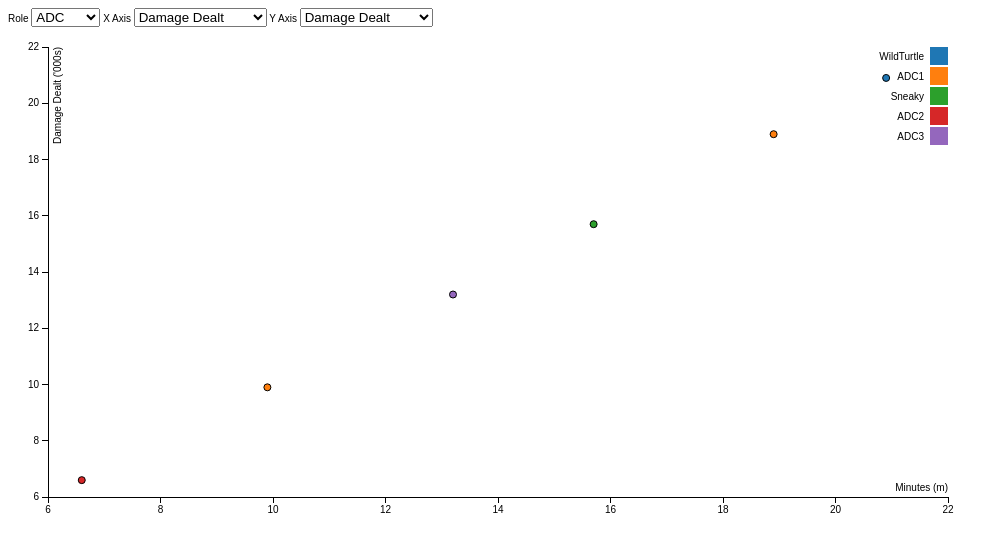
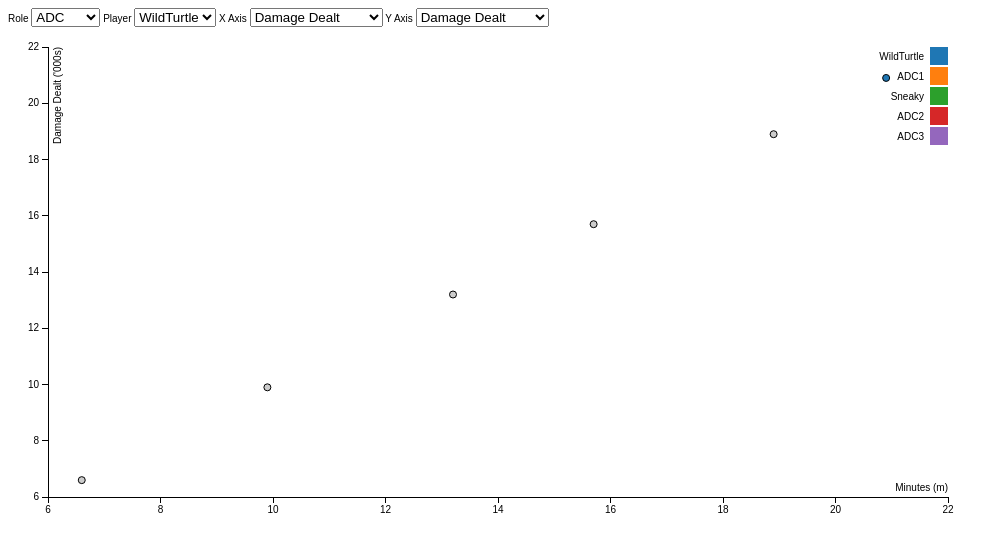
Before and after one commit to thaiphan/lolstats, a plain HTML site: page index.html in a window 1280 px wide. Shown: the whole page, without its empty margins (0-1008 px from the left). Drawn offline with nearby package versions, Linux system fonts and the light colour scheme.

Commit message:
Add a player dropdown list

```diff
--- a/app.js
+++ b/app.js
@@ -51,6 +51,58 @@ var role = 'ADC';
 var data = [];
 d3.csv("data.csv", function(error, data) {
   window.data = data;
+
+  window.roles = [];
+  data.forEach(function(thing) {
+    if (roles.indexOf(thing['Role']) == -1) {
+      roles.push(thing['Role']);
+    }
+  });
+  var $select = document.querySelector('select[name="role"]');
+  roles.forEach(function(role) {
+    var node = document.createElement('option');
+    var textNode = document.createTextNode(role);
+    node.appendChild(textNode);
+    node.value = role;
+    $select.appendChild(node);
+  });
+
+  function refreshPlayerList() {
+    $select = document.querySelector('select[name="player"]');
+    $select.innerHTML = '';
+    data.forEach(function(thing) {
+      if (thing.Role == document.querySelector('select[name="role"]').value) {
+        var node = document.createElement('option');
+        var textNode = document.createTextNode(thing.Player);
+        node.appendChild(textNode);
+        node.value = thing.Player;
+        $select.appendChild(node);
+      }
+    });
+  }
+
+  refreshPlayerList();
+
+  document.querySelector('select[name="role"]').addEventListener('change', function() {
+    role = document.querySelector('select[name="role"]').value;
+    drawGraph(document.querySelector('select[name="x-axis"]').value, document.querySelector('select[name="y-axis"]').value);
+
+    refreshPlayerList();
+  });
+
+  document.querySelector('select[name="player"]').addEventListener('change', function() {
+    drawGraph(document.querySelector('select[name="x-axis"]').value, document.querySelector('select[name="y-axis"]').value);
+  });
+
+  document.querySelector('select[name="x-axis"]').addEventListener('change', function() {
+    drawGraph(document.querySelector('select[name="x-axis"]').value, document.querySelector('select[name="y-axis"]').value);
+  });
+
+  document.querySelector('select[name="y-axis"]').addEventListener('change', function() {
+    drawGraph(document.querySelector('select[name="x-axis"]').value, document.querySelector('select[name="y-axis"]').value);
+  });
+
+
   drawGraph('Damage Dealt', 'Damage Dealt');
 });
 
@@ -75,7 +127,14 @@ function drawGraph(xColumn, yColumn) {
     .attr("r", 3.5)
     .attr("cx", function(d) { return x(d[xColumn]); })
     .attr("cy", function(d) { return y(d[yColumn]); })
-    .style("fill", function(d) { return color(d.Player); });
+    .style("fill", function(d) {
+      if (document.querySelector('select[name="player"]').value == d.Player) {
+        return color(d.Player);
+      } else {
+        color(d.Player);
+        return '#ccc';
+      }
+    });
 
   svg.selectAll('g .x.axis').call(xAxis);
 
@@ -102,16 +161,3 @@ function drawGraph(xColumn, yColumn) {
     .style("text-anchor", "end")
     .text(function(d) { return d; });
 }
-
-document.querySelector('select[name="role"]').addEventListener('change', function() {
-  role = document.querySelector('select[name="role"]').value;
-  drawGraph(document.querySelector('select[name="x-axis"]').value, document.querySelector('select[name="y-axis"]').value);
-});
-
-document.querySelector('select[name="x-axis"]').addEventListener('change', function() {
-  drawGraph(document.querySelector('select[name="x-axis"]').value, document.querySelector('select[name="y-axis"]').value);
-});
-
-document.querySelector('select[name="y-axis"]').addEventListener('change', function() {
-  drawGraph(document.querySelector('select[name="x-axis"]').value, document.querySelector('select[name="y-axis"]').value);
-});
--- a/index.html
+++ b/index.html
@@ -7,13 +7,10 @@
 </head>
 <body>
 <label>Role
-<select name="role">
-    <option value="ADC">ADC</option>
-    <option value="Mid">Mid</option>
-    <option value="Support">Support</option>
-    <option value="Top">Top</option>
-    <option value="Jungle">Jungle</option>
-</select>
+<select name="role"></select>
+</label>
+<label>Player
+    <select name="player"></select>
 </label>
 <label>X Axis
 <select name="x-axis">
```
